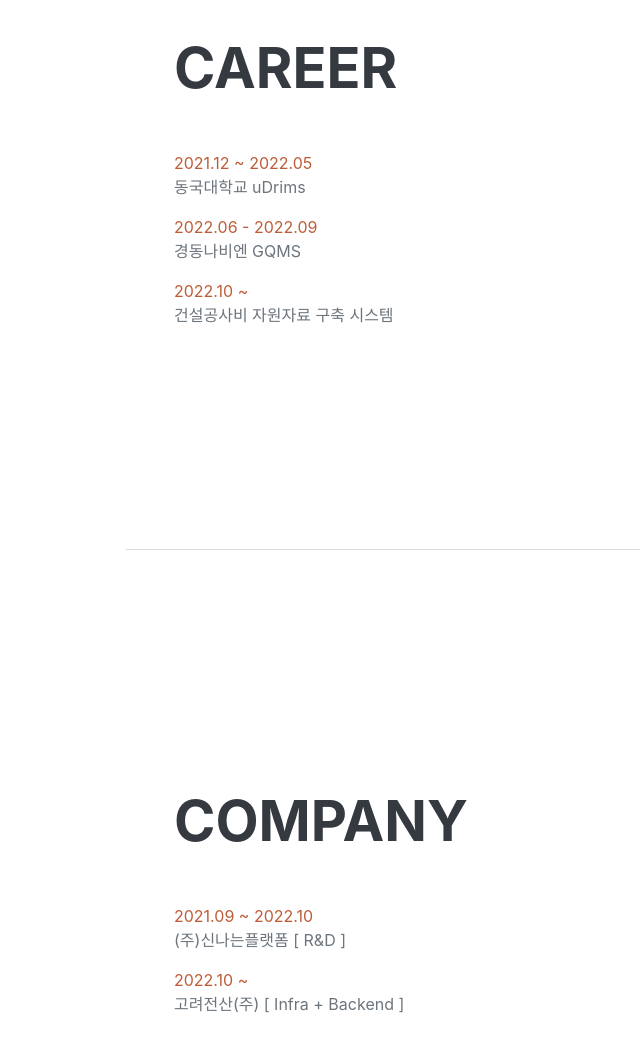
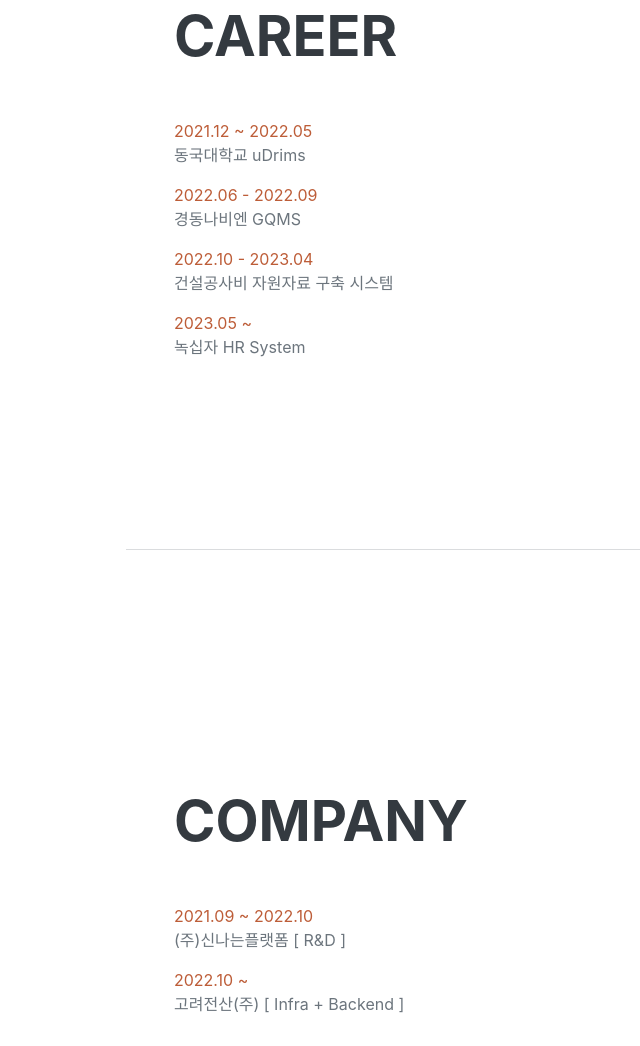
Before and after one commit to jungu0416/vanilla-js-profile, a website: page views/index.html in a window 1280 px wide. Shown: the part 10421-11467 px from the top of the page, without its empty margins (146-786 px from the left). Drawn offline with nearby package versions, Linux system fonts and the light colour scheme; files that its build step writes are made by us from their sources; files whose address does not match are found by name; a web font is replaced by a local one.

Commit message:
Update index.html

```diff
--- a/views/index.html
+++ b/views/index.html
@@ -248,10 +248,17 @@
                         </div>
                     </div>
                     <div class="d-flex flex-column flex-md-row justify-content-between">
-                        <div class="flex-shrink-0"><span class="text-primary">2022.10 ~ &nbsp;</span></div>
+                        <div class="flex-shrink-0"><span class="text-primary">2022.10 - 2023.04 &nbsp;</span></div>
                         <div class="flex-grow-1">
                             <h3 class="mb-0"></h3>
                             <p>건설공사비 자원자료 구축 시스템</p>
+                        </div>
+                    </div>
+                    <div class="d-flex flex-column flex-md-row justify-content-between">
+                        <div class="flex-shrink-0"><span class="text-primary">2023.05 ~ &nbsp;</span></div>
+                        <div class="flex-grow-1">
+                            <h3 class="mb-0"></h3>
+                            <p>녹십자 HR System</p>
                         </div>
                     </div>
                 </div>
```
